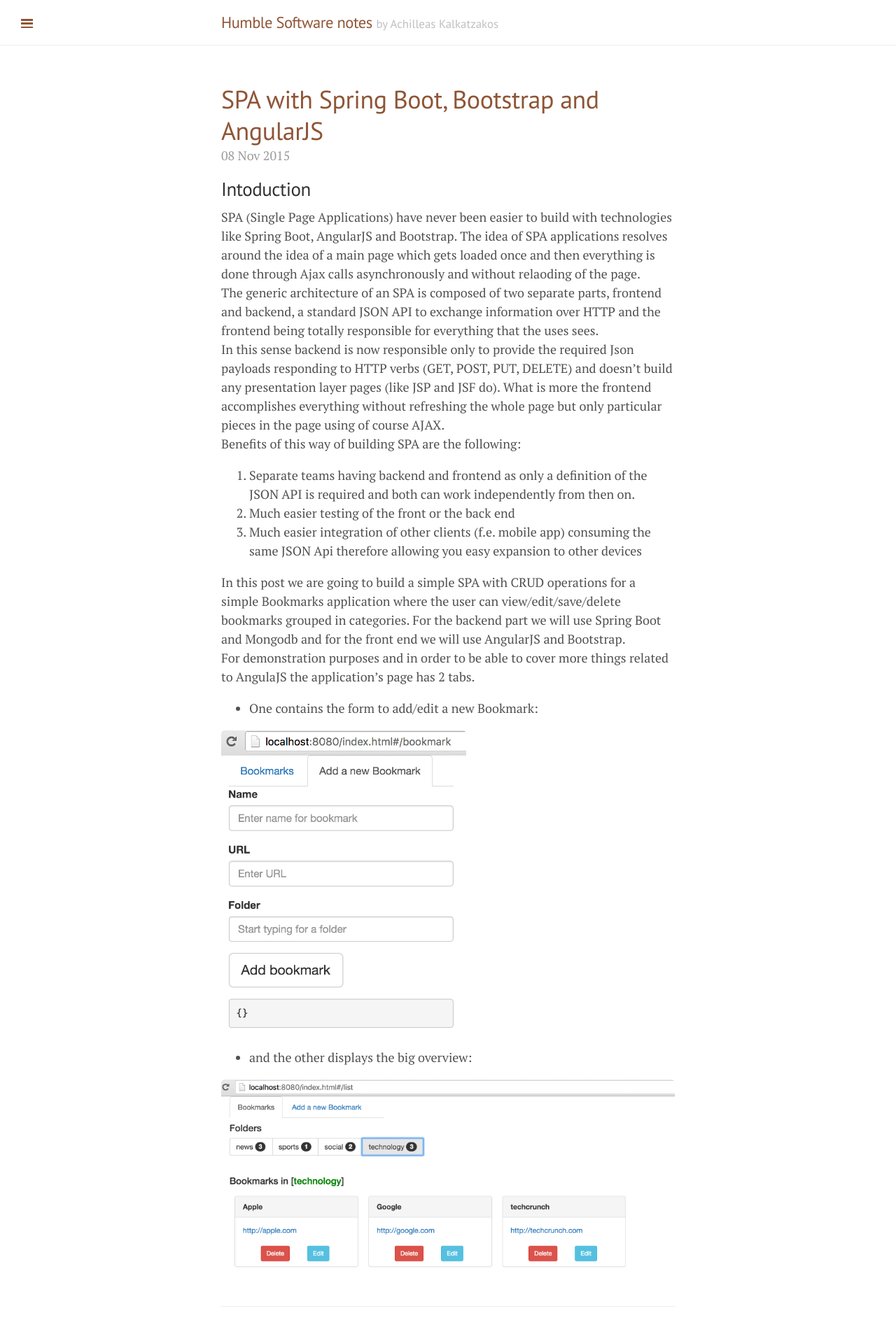
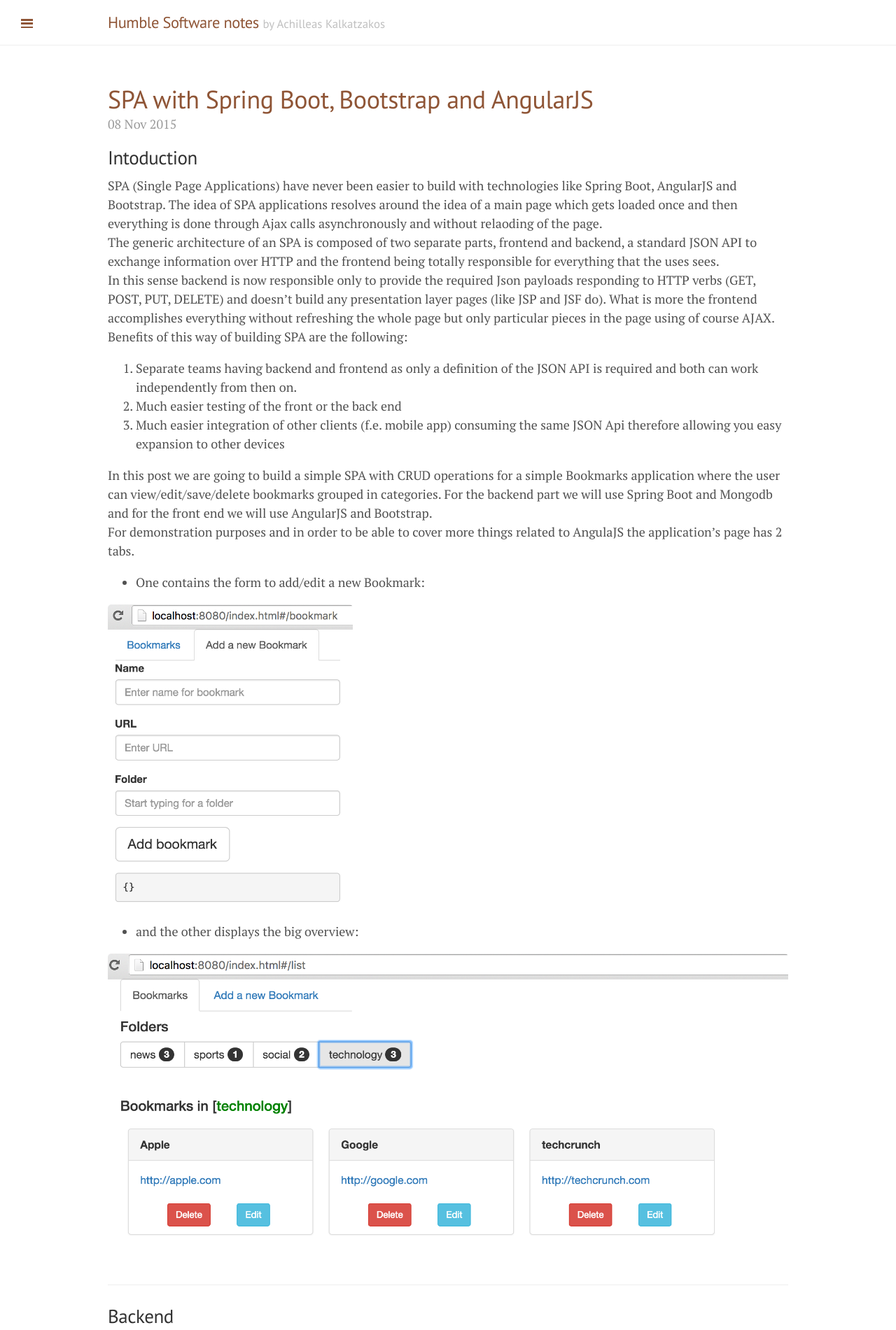
Before and after one commit to akalkatzakos/akalkatzakos.github.io, a Jekyll site: the page built from index.html, in a window 1280 px wide. Shown: the top 1901 px of the page at 70% size. Built offline with Jekyll 4.4.1, drawn with Linux system fonts in a browser that asks for light colours; the list of posts is cut into pages by our own code.

Commit message:
no message

```diff
--- a/public/css/lanyon.css
+++ b/public/css/lanyon.css
@@ -77,12 +77,12 @@
 }
 @media (min-width: 38em) {
     .container {
-    max-width: 32rem;
+        max-width: 38em;
     }
 }
 @media (min-width: 56em) {
     .container {
-    max-width: 38rem;
+        max-width: 56em;
     }
 }
 
@@ -220,7 +220,7 @@
 }
 .sidebar-toggle:before {
     display: block;
-  content: "";
+    content : "";
     width: 100%;
     padding-bottom: .125rem;
     border-top: .375rem double;
@@ -525,7 +525,7 @@
 .theme-base-0f .sidebar-toggle,
 .theme-base-0f .related-posts li a:hover {
     color: #8f5536;
-}
+    .}
 
 
 /*
```
Lines whose indentation alone changed are shown as unchanged.
